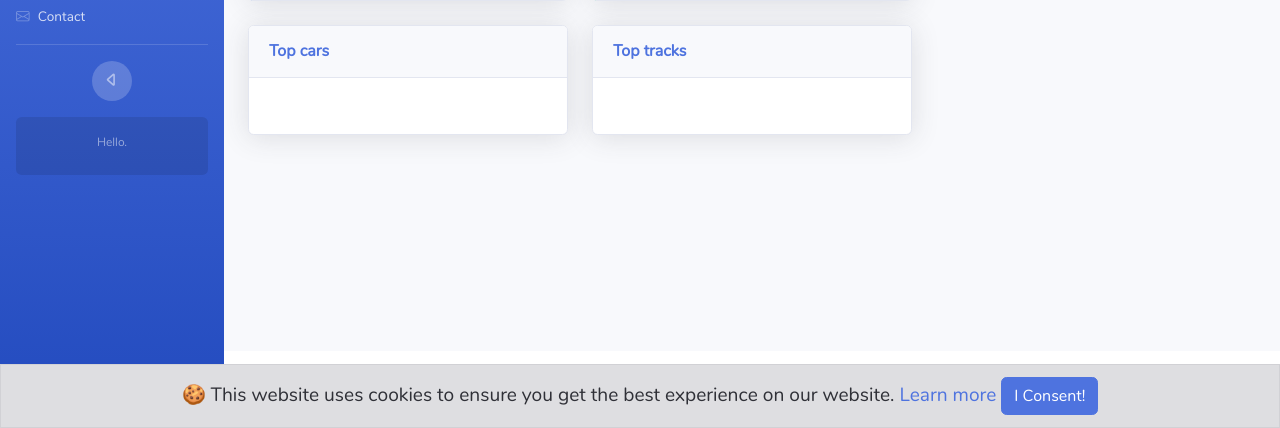
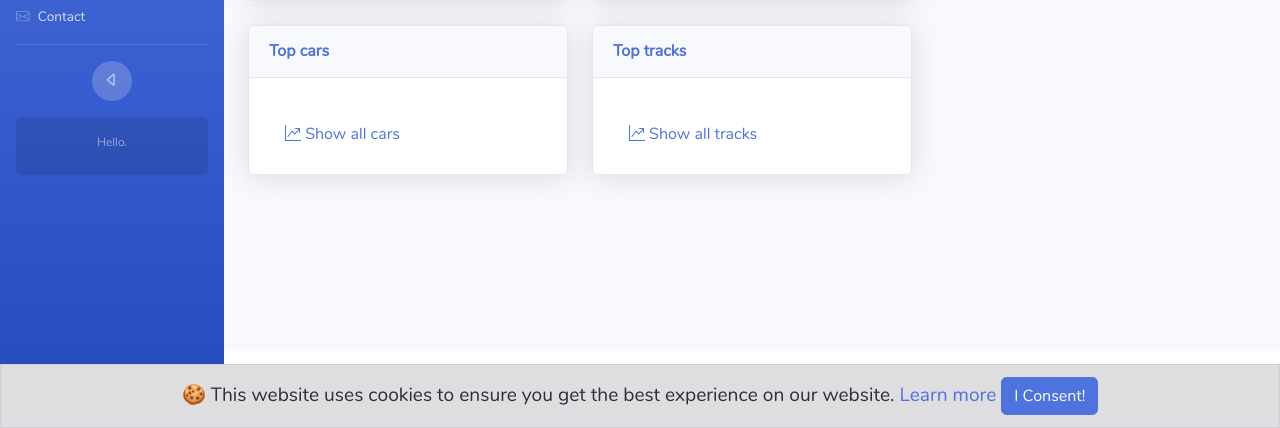
Before and after one commit to wernersbacher/telemhub, a Flask app: page / in a window 1280 px wide. Shown: the part 372-800 px from the top of the page. Run offline with Flask 2, Linux system fonts and the light colour scheme; data that the repository does not hold is empty; parts of the project's set-up code (start-up, migrations or seed data) failed here and were passed over; some libraries are stand-ins or nearby versions.

Commit message:
small fixed problems

```diff
--- a/models/models.py
+++ b/models/models.py
@@ -71,7 +71,7 @@ class File(db.Model):
     views = db.Column(db.Integer, default=0)
 
     def get_upload_date(self):
-        return self.timestamp.strftime("%m/%d/%Y, %H:%M")
+        return self.timestamp.strftime("%d/%m/%Y, %H:%M")
 
     def get_fastest_lap(self):
         ms = int(1000 * (self.fastest_lap_time % 1))*1000
@@ -154,7 +154,7 @@ class Notification(db.Model):
     user_id = db.Column(db.Integer, db.ForeignKey('user.id'))
 
     def get_date(self):
-        return self.timestamp.strftime("%m/%d/%Y, %H:%M")
+        return self.timestamp.strftime("%d/%m/%Y, %H:%M")
 
 
 @login_manager.user_loader
--- a/notifications.py
+++ b/notifications.py
@@ -14,7 +14,7 @@ NOTIFS = {
 
     "TELEM_FAIL": {
 
-        "title": "Telemetry converted successfully",
+        "title": "Telemetry conversion failed",
         "msg": """Your telemetry could not be parsed.
                 File: ({filename})
                 Reason: {reason}
--- a/templates/main/home.html
+++ b/templates/main/home.html
@@ -106,7 +106,9 @@
 
                     </tbody>
                 </table>
-
+                <a class="nav-link" href="{{ url_for('main.telemetry')}}">
+                    <span><i class="bi bi-graph-up"></i> Show all cars</span>
+                </a>
 
             </div>
         </div>
@@ -134,8 +136,9 @@
 
                     </tbody>
                 </table>
-
-
+                <a class="nav-link" href="{{ url_for('main.telemetry')}}">
+                    <span><i class="bi bi-graph-up"></i> Show all tracks</span></a>
+                </a>
             </div>
         </div>
 
--- a/templates/member/profile.html
+++ b/templates/member/profile.html
@@ -45,8 +45,8 @@
                 </button>
 
             </td>
-            <td>{{ file.track.internal_name }}</td>
-            <td>{{ file.car.internal_name }}</td>
+            <td>{{ file.track.get_pretty_name() }}</td>
+            <td>{{ file.car.get_pretty_name() }}</td>
             <td>{{ file.get_fastest_lap() }}</td>
             <td>{{ file.views }}</td>
             <td>{{ file.get_upload_date() }}</td>
--- a/templates/member/telemetry.html
+++ b/templates/member/telemetry.html
@@ -40,8 +40,8 @@
                 </button>
 
             </td>
-            <td>{{ file.track.internal_name }}</td>
-            <td>{{ file.car.internal_name }}</td>
+            <td>{{ file.track.get_pretty_name() }}</td>
+            <td>{{ file.car.get_pretty_name() }}</td>
             <td>{{ file.get_fastest_lap() }}</td>
             <td>{{ file.views }}</td>
             <td>{{ file.get_upload_date() }}</td>
```
